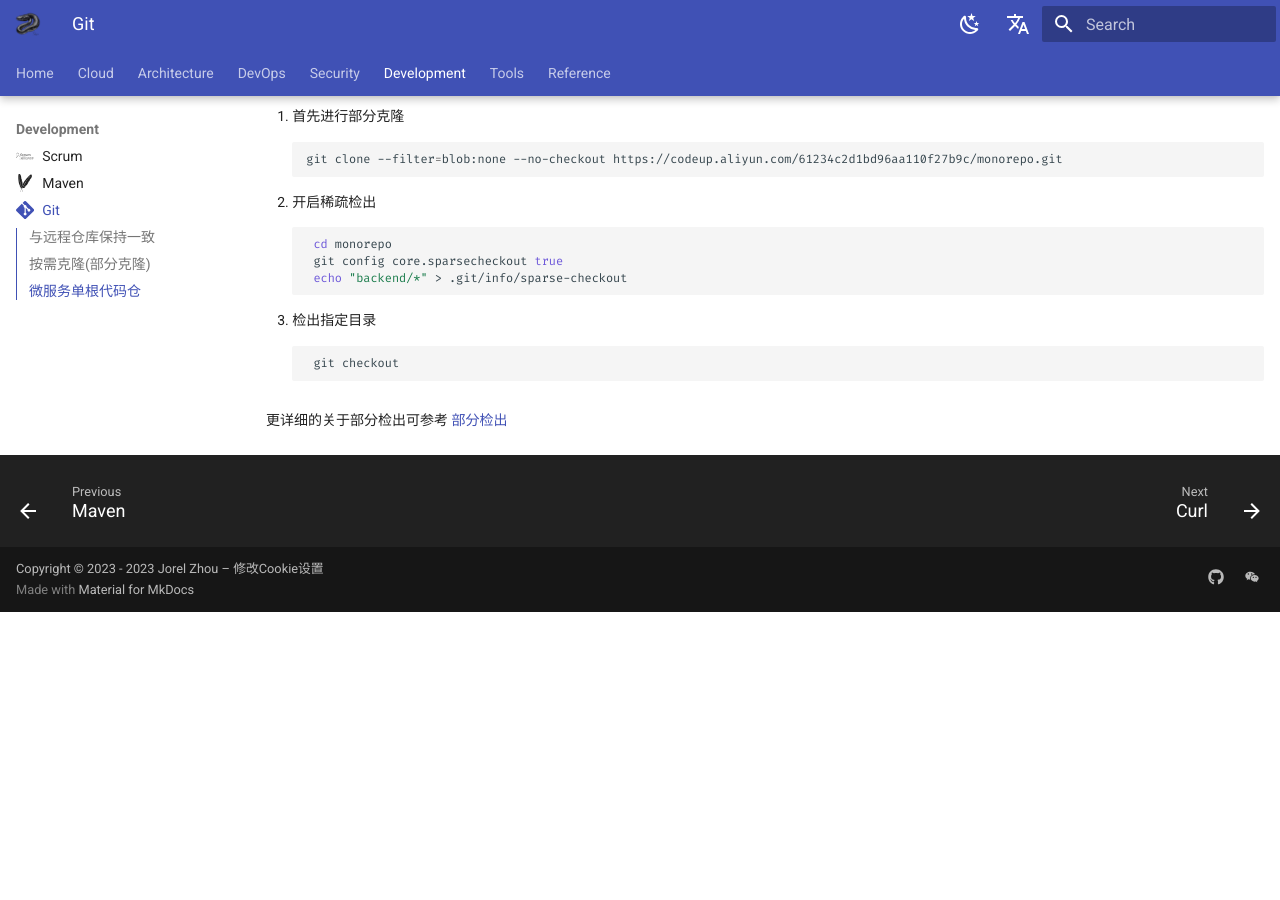
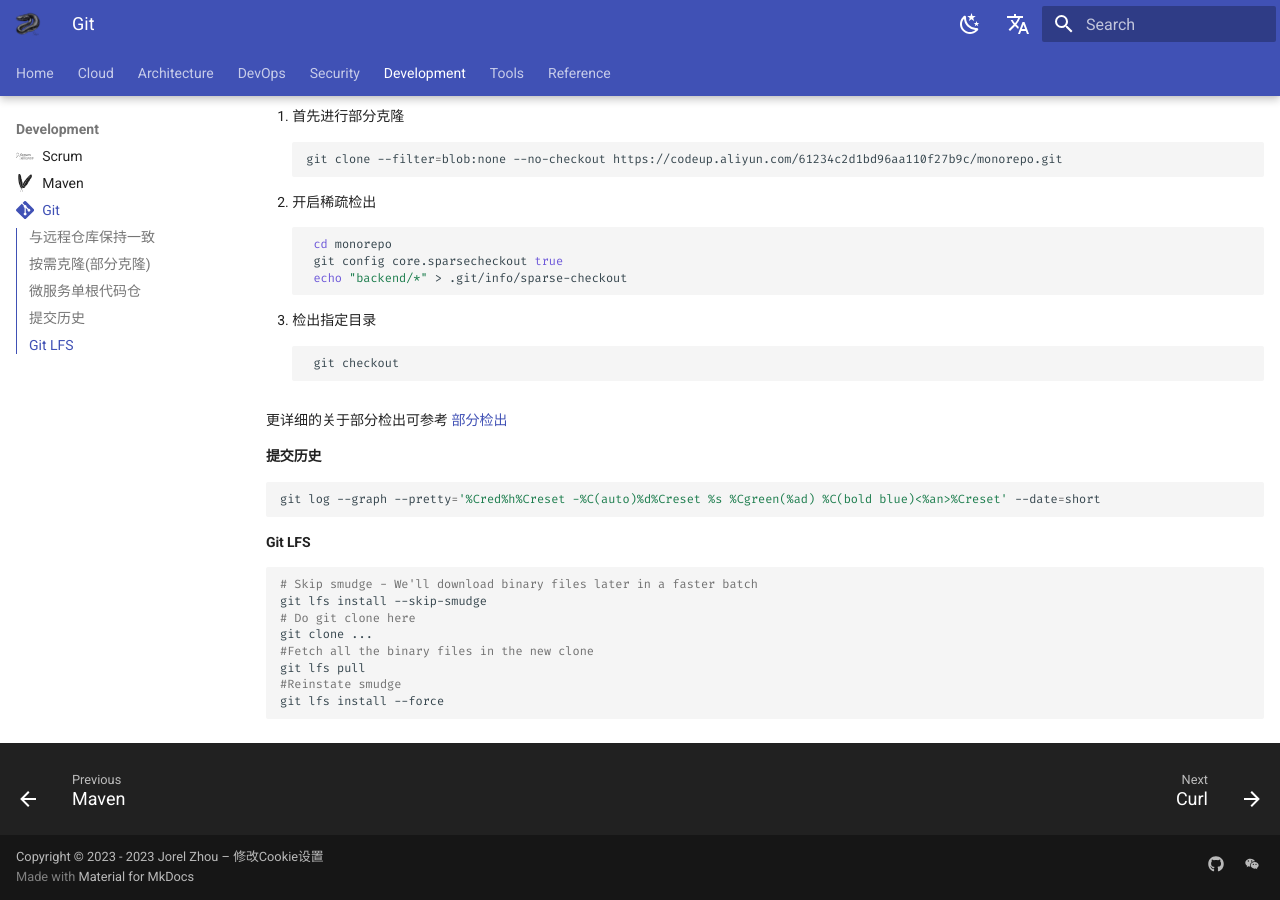
Before and after one commit to jorel-zhou/jorel-zhou.github.io, an MkDocs documentation site: the page built from docs/markdowns/development/git.md, in a window 1280 px wide and 900 px high, scrolled down 818 px. Built offline with MkDocs 1.6.1 and Material for MkDocs 9.7.7, drawn with Linux system fonts in a browser that asks for light colours; comment, search, counter and statistics services are not loaded; before the commit the page ends 1430 px from its top, so only the background shows below that.

Commit message:
changed some documents

````diff
--- a/docs/markdowns/development/git.md
+++ b/docs/markdowns/development/git.md
@@ -56,3 +56,21 @@ git clone --filter=blob:none --no-checkout git@codeup.aliyun.com:6125fa3a03f23ad
    ```
 
 更详细的关于部分检出可参考 [部分检出](https://help.aliyun.com/document_detail/309002.html?spm=a2c4g.324161.0.i1)
+
+
+#### 提交历史
+```bash
+git log --graph --pretty='%Cred%h%Creset -%C(auto)%d%Creset %s %Cgreen(%ad) %C(bold blue)<%an>%Creset' --date=short
+```
+
+#### Git LFS
+```bash
+# Skip smudge - We'll download binary files later in a faster batch
+git lfs install --skip-smudge
+# Do git clone here
+git clone ...
+#Fetch all the binary files in the new clone
+git lfs pull
+#Reinstate smudge
+git lfs install --force
+```
--- a/mkdocs.yml
+++ b/mkdocs.yml
@@ -113,8 +113,10 @@ nav:
 - DevOps:
   - markdowns/devops/ulimit.md
   - markdowns/devops/ssl-certificate.md
-  - markdowns/devops/ansible-var-precedence.md
+  - markdowns/devops/ansible.md
   - markdowns/devops/jenkins.md
+  - markdowns/devops/openshift.md
+  - markdowns/devops/airflow.md
 - Security:
   - markdowns/security/docker.md
 - Development:
````
Also changed, not shown: docs/markdowns/devops/airflow.md (added, +10 -0 lines), docs/markdowns/devops/ansible.md (renamed from docs/markdowns/devops/ansible-var-precedence.md, +7 -0 lines), docs/markdowns/devops/openshift.md (added, +11 -0 lines).
